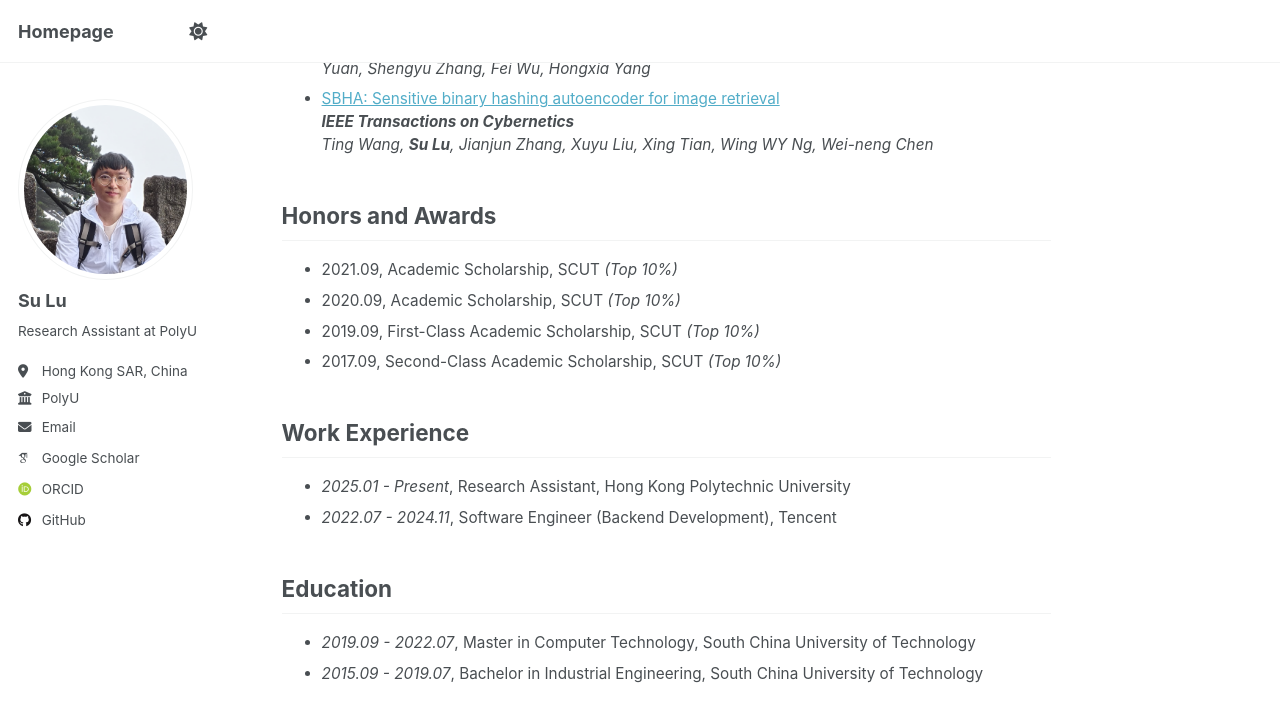
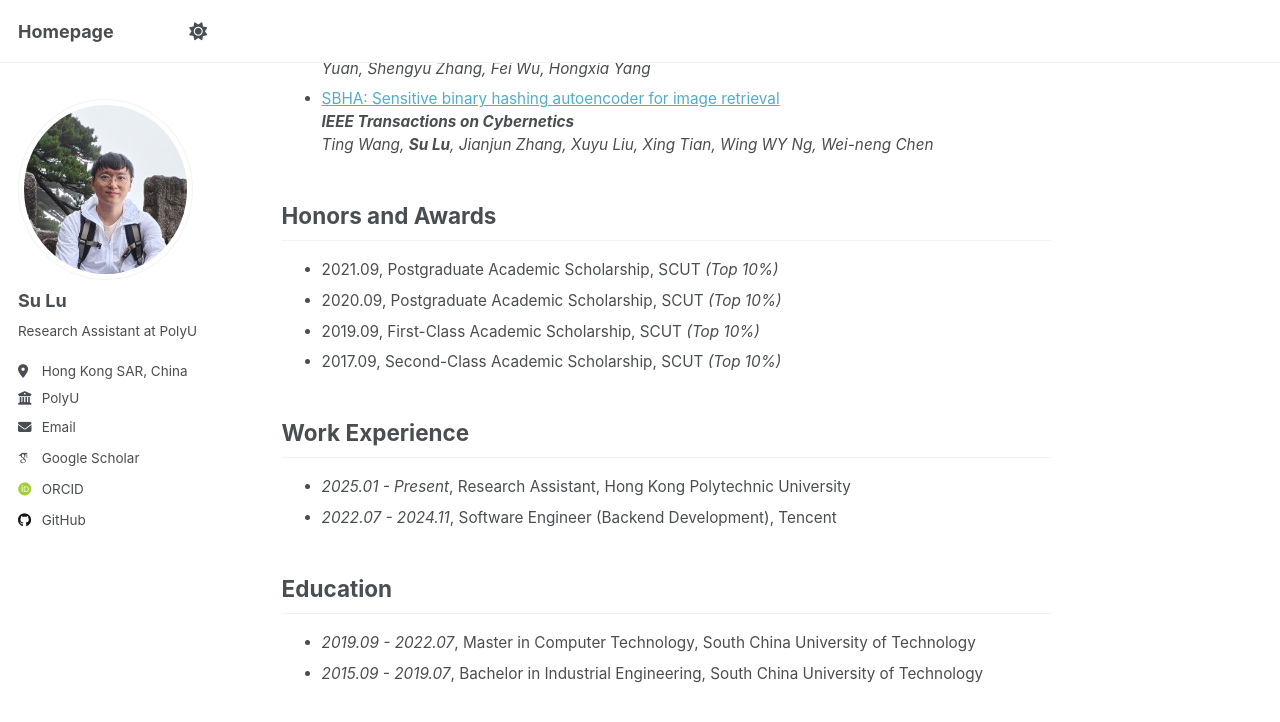
Before and after one commit to luppx/luppx.github.io, a Jekyll site: the page built from _pages/about.md, in a window 1280 px wide and 900 px high, scrolled down 575 px. Shown: the top 722 px of the window. Built offline with Jekyll 4.4.1, drawn with Linux system fonts in a browser that asks for light colours; some web fonts are replaced; a script that is not in the unit is left out.

Commit message:
update about.md

```diff
--- a/_pages/about.md
+++ b/_pages/about.md
@@ -23,8 +23,8 @@ My current research interests primarily focus on Large Language Models (LLMs), w
 *Ting Wang, **Su Lu**, Jianjun Zhang, Xuyu Liu, Xing Tian, Wing WY Ng, Wei-neng Chen*
 
 ## Honors and Awards
-* 2021.09, Academic Scholarship, SCUT *(Top 10%)*
-* 2020.09, Academic Scholarship, SCUT *(Top 10%)*
+* 2021.09, Postgraduate Academic Scholarship, SCUT *(Top 10%)*
+* 2020.09, Postgraduate Academic Scholarship, SCUT *(Top 10%)*
 * 2019.09, First-Class Academic Scholarship, SCUT *(Top 10%)*
 * 2017.09, Second-Class Academic Scholarship, SCUT *(Top 10%)*
 
```
